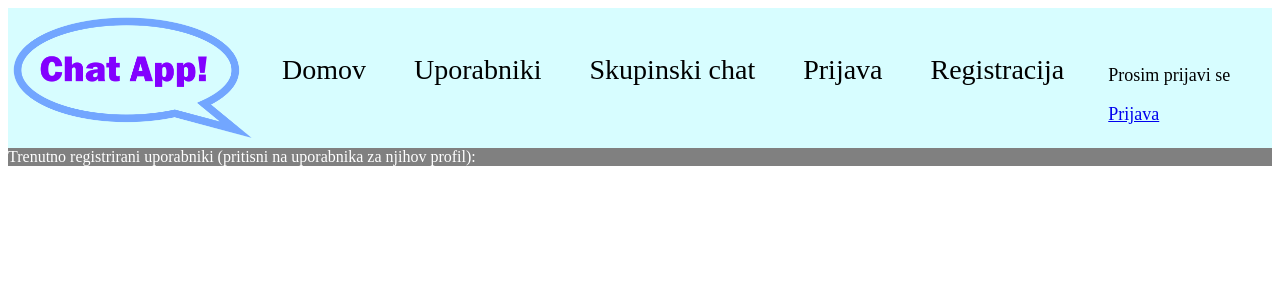
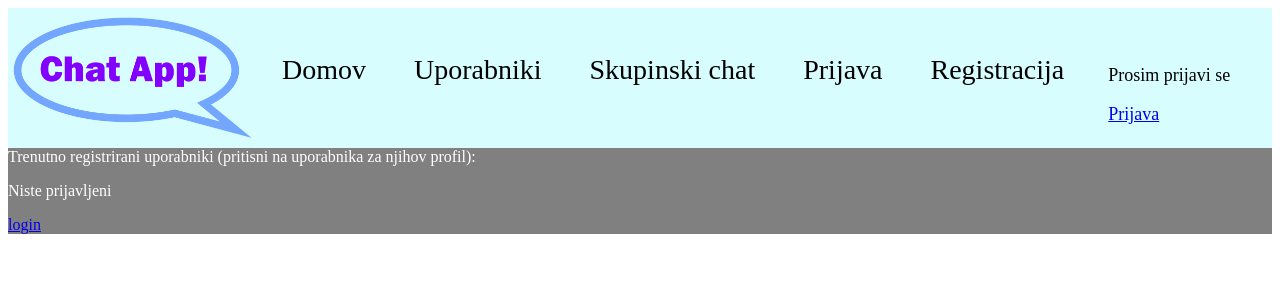
Before and after one commit to jured100/ChatApp, a Django app: page /users/ in a window 1280 px wide. Shown: the top 300 px of the page. Run offline with Django 3.2, Linux system fonts and the light colour scheme.

Commit message:
small_html_changes

```diff
--- a/message/templates/groupchat.html
+++ b/message/templates/groupchat.html
@@ -37,7 +37,7 @@
 
 
     {% else %}
-        <p>You are not logged in</p>
+        <p>Niste prijavljeni</p>
         <a href="{% url 'message:login' %}">login</a>
     {% endif %}
 
--- a/message/templates/users.html
+++ b/message/templates/users.html
@@ -3,12 +3,16 @@
 {% block content %}
 
     Trenutno registrirani uporabniki (pritisni na uporabnika za njihov profil): <br>
+    {% if request.user.is_authenticated %}
+        {% for u in users %}
+            {% comment %} <p class="username"><a href="/lookup?id={{ u.username }}"> {{u.username}} </a></p> {% endcomment %}
+            <p class="username"><a href="{% url 'message:private_message' receiving_user__id=u.pk %}"> {{ u.username }} </a>
+            </p>
 
-    {% for u in users %}
-        {% comment %} <p class="username"><a href="/lookup?id={{ u.username }}"> {{u.username}} </a></p> {% endcomment %}
-        <p class="username"><a href="{% url 'message:private_message' receiving_user__id=u.pk %}"> {{ u.username }} </a>
-        </p>
-
-    {% endfor %}
+        {% endfor %}
+    {% else %}
+        <p>Niste prijavljeni</p>
+        <a href="{% url 'message:login' %}">login</a>
+    {% endif %}
 
 {% endblock %}
```
